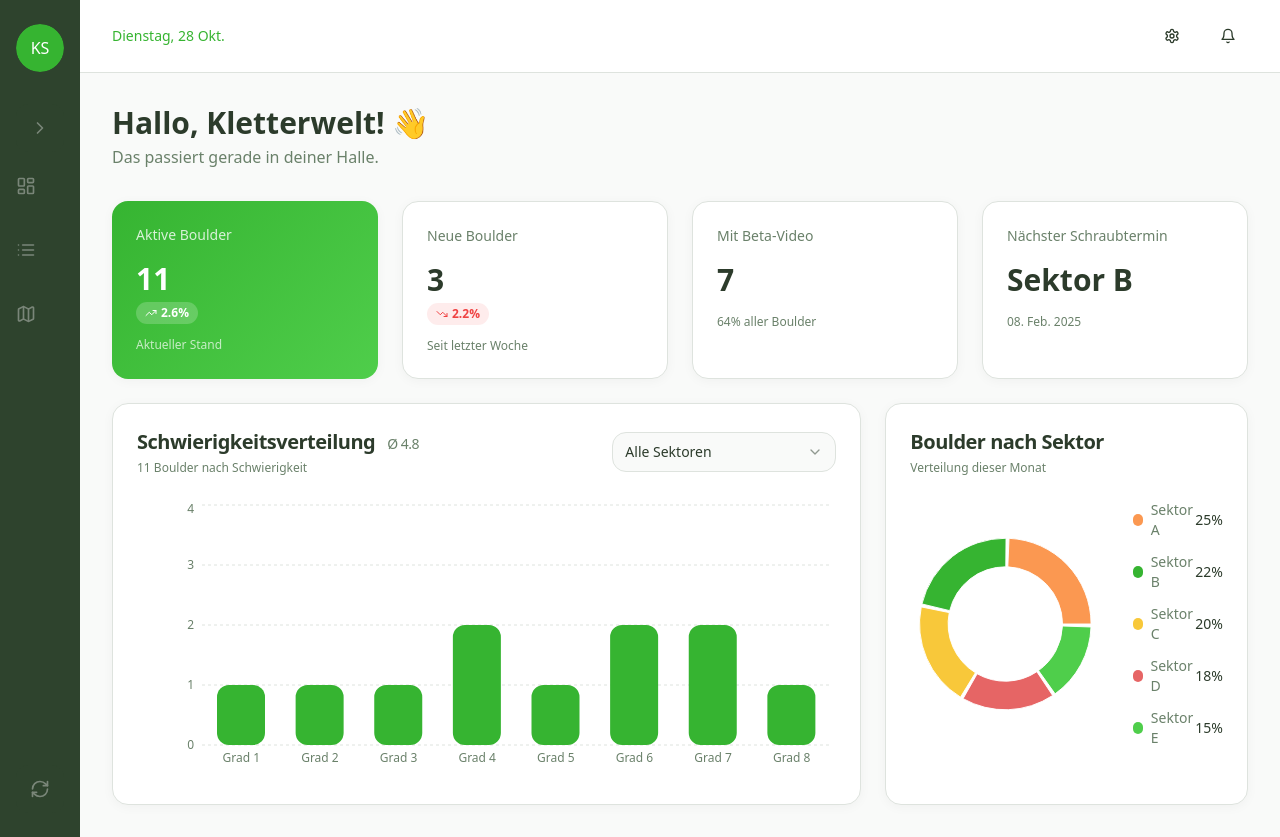
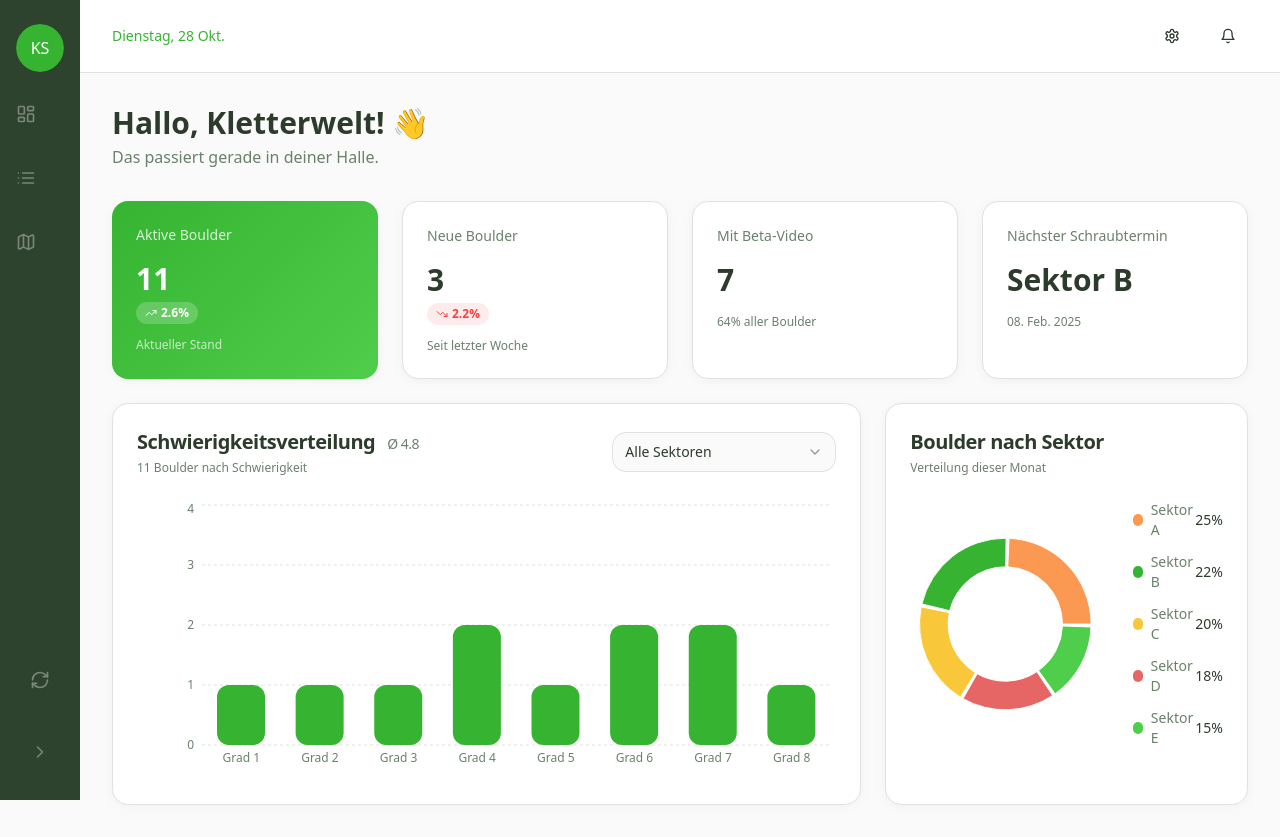
Before and after one commit to moonsightmedia/KWS-BETA-APP, a React (Vite) app: page / in a window 1280 px wide. Built offline with nearby package versions, Linux system fonts and the light colour scheme; the HTML template or start-up script is replaced by a standard one.

Commit message:
Refactor sidebar layout

```diff
--- a/src/components/Sidebar.tsx
+++ b/src/components/Sidebar.tsx
@@ -22,7 +22,7 @@ export const Sidebar = ({ className }: SidebarProps) => {
     <>
       {/* Desktop Sidebar */}
       <aside className={cn(
-        "hidden md:flex bg-sidebar-bg flex-col items-center py-6 gap-6 transition-all duration-300",
+        "hidden md:flex bg-sidebar-bg flex-col items-center py-6 gap-6 transition-all duration-300 h-screen fixed left-0 top-0",
         isExpanded ? "w-48" : "w-20",
         className
       )}>
@@ -32,14 +32,6 @@ export const Sidebar = ({ className }: SidebarProps) => {
             <AvatarFallback className="bg-primary text-primary-foreground">KS</AvatarFallback>
           </Avatar>
         </div>
-
-        {/* Toggle Button */}
-        <button
-          onClick={() => setIsExpanded(!isExpanded)}
-          className="w-12 h-12 rounded-xl bg-sidebar-bg text-sidebar-icon hover:bg-sidebar-bg/80 flex items-center justify-center transition-all duration-300"
-        >
-          {isExpanded ? <ChevronLeft className="w-5 h-5" /> : <ChevronRight className="w-5 h-5" />}
-        </button>
 
         {/* Navigation */}
         <TooltipProvider delayDuration={300}>
@@ -77,7 +69,7 @@ export const Sidebar = ({ className }: SidebarProps) => {
             <TooltipTrigger asChild>
               <button className={cn(
                 "rounded-xl bg-sidebar-bg text-sidebar-icon hover:bg-sidebar-bg/80 flex items-center gap-3 transition-all duration-300",
-                isExpanded ? "px-4 py-3 w-full" : "w-12 h-12 justify-center"
+                isExpanded ? "px-4 py-3 w-full mx-4" : "w-12 h-12 justify-center"
               )}>
                 <RefreshCw className="w-5 h-5 flex-shrink-0" />
                 {isExpanded && <span className="text-sm font-medium">Aktualisieren</span>}
@@ -90,6 +82,24 @@ export const Sidebar = ({ className }: SidebarProps) => {
             )}
           </Tooltip>
         </TooltipProvider>
+
+        {/* Toggle Button */}
+        <button
+          onClick={() => setIsExpanded(!isExpanded)}
+          className={cn(
+            "rounded-xl bg-sidebar-bg text-sidebar-icon hover:bg-sidebar-bg/80 flex items-center gap-3 transition-all duration-300",
+            isExpanded ? "px-4 py-3 w-full mx-4" : "w-12 h-12 justify-center"
+          )}
+        >
+          {isExpanded ? (
+            <>
+              <ChevronLeft className="w-5 h-5 flex-shrink-0" />
+              {isExpanded && <span className="text-sm font-medium">Einklappen</span>}
+            </>
+          ) : (
+            <ChevronRight className="w-5 h-5" />
+          )}
+        </button>
       </aside>
 
       {/* Mobile Bottom Navigation */}
--- a/src/pages/Boulders.tsx
+++ b/src/pages/Boulders.tsx
@@ -78,7 +78,7 @@ const Boulders = () => {
     <div className="min-h-screen bg-background flex">
       <Sidebar />
 
-      <div className="flex-1 flex flex-col">
+      <div className="flex-1 flex flex-col md:ml-20">
         <DashboardHeader />
 
         <main className="flex-1 p-8">
--- a/src/pages/Index.tsx
+++ b/src/pages/Index.tsx
@@ -29,7 +29,7 @@ const Index = () => {
     <div className="min-h-screen flex bg-background">
       <Sidebar />
 
-      <div className="flex-1 flex flex-col">
+      <div className="flex-1 flex flex-col md:ml-20">
         <DashboardHeader />
 
         <main className="flex-1 p-8">
--- a/src/pages/Sectors.tsx
+++ b/src/pages/Sectors.tsx
@@ -20,7 +20,7 @@ const Sectors = () => {
     <div className="min-h-screen bg-background flex">
       <Sidebar />
 
-      <div className="flex-1 flex flex-col">
+      <div className="flex-1 flex flex-col md:ml-20">
         <DashboardHeader />
 
         <main className="flex-1 p-8">
```
